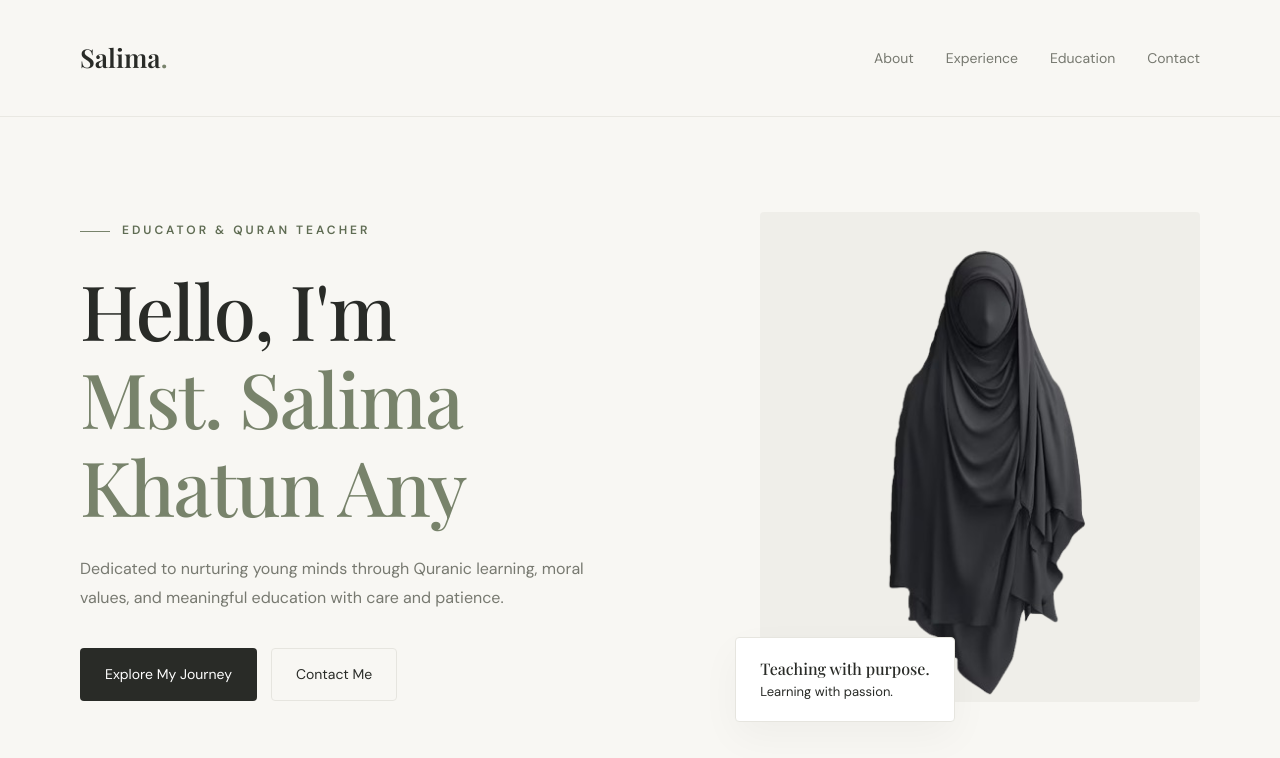
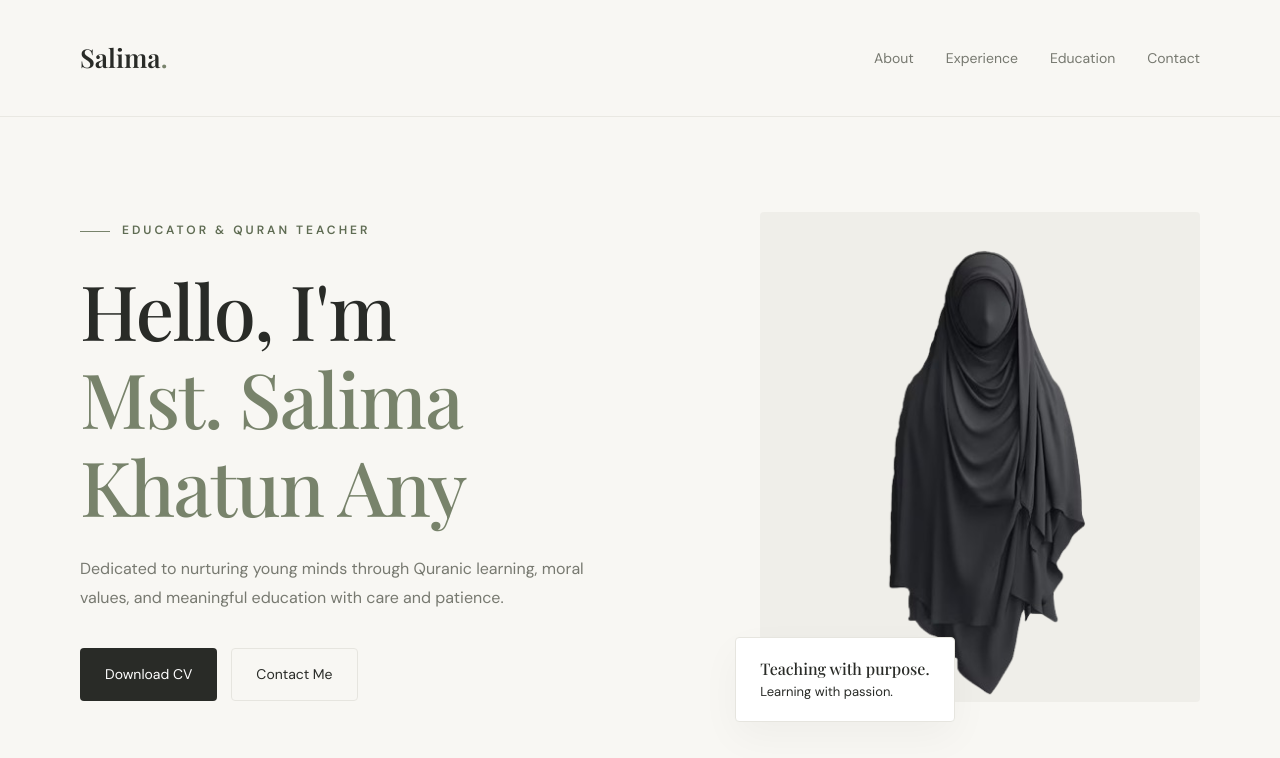
Before and after one commit to salima-any/salima-any.github.io, a plain HTML site: page index.html in a window 1280 px wide. Shown: the top 758 px of the page. Drawn offline with nearby package versions, Linux system fonts and the light colour scheme.

Commit message:
Replace 'Explore My Journey' link with 'Download CV'

```diff
--- a/index.html
+++ b/index.html
@@ -40,7 +40,7 @@
                 </p>
 
                 <div class="buttons">
-                    <a href="#about" class="btn btn-primary">Explore My Journey</a>
+                   <a href="./assets/files/সালিমা_খাতুন_এনি_আধুনিক_CV.pdf" class="btn btn-primary">Download CV</a>
                     <a href="#contact" class="btn btn-outline">Contact Me</a>
                 </div>
             </div>
```
